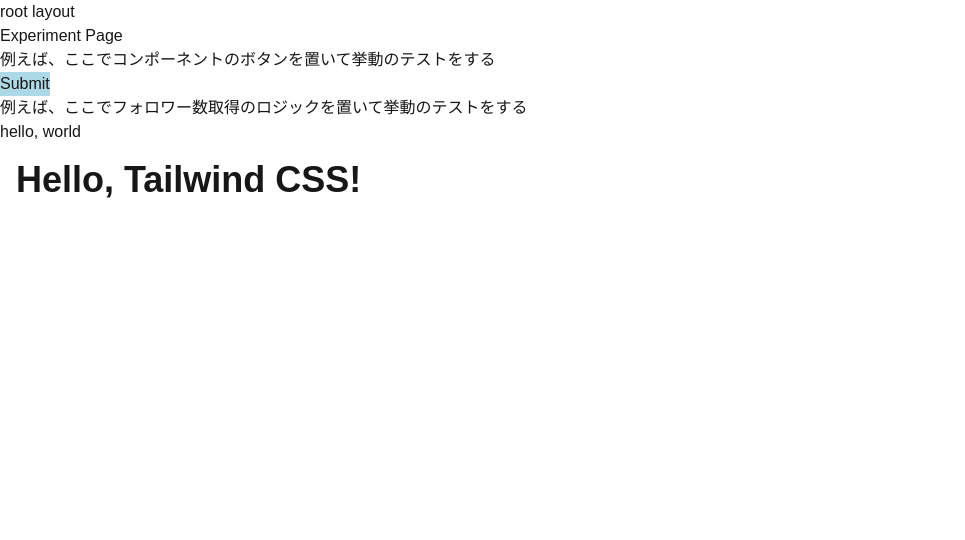
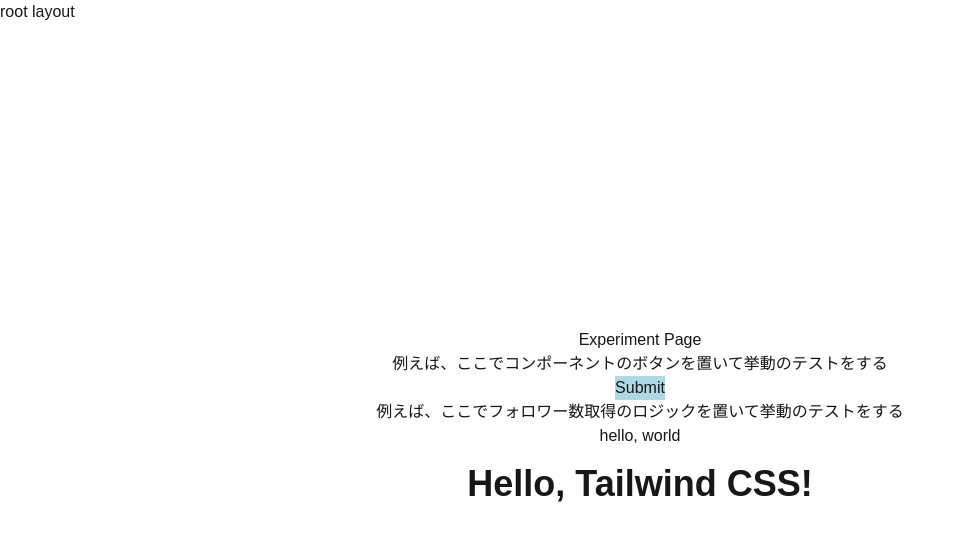
Before and after one commit to Kazuki0320/sns-scouter, a Next.js app: page /experiment in a window 1280 px wide. Shown: the top 540 px of the page, without its empty margins (0-965 px from the left). Built offline with nearby package versions, Linux system fonts and the light colour scheme.

Commit message:
💄 style: /experiment 画面にて、一旦中央寄せのスタイリングを追加

```diff
--- a/src/app/experiment/page.tsx
+++ b/src/app/experiment/page.tsx
@@ -5,7 +5,7 @@
   const buttonProps = createButtonProps('button', 'Submit', 'lightblue');
 
   return (
-    <>
+    <div className="flex flex-col items-center justify-center min-h-screen">
       <h2>Experiment Page</h2>
       <h3>例えば、ここでコンポーネントのボタンを置いて挙動のテストをする</h3>
       <Button button={buttonProps} />
@@ -13,9 +13,9 @@
         例えば、ここでフォロワー数取得のロジックを置いて挙動のテストをする
       </h3>
       <p>hello, world</p>
-      <div className="container mx-auto p-4">
+      <div className="mx-auto p-4">
         <h1 className="text-4xl font-bold">Hello, Tailwind CSS!</h1>
       </div>
-    </>
+    </div>
   );
 }
```
Also changed, not shown: 1 other file (tests, documents, lock files or other folders).
